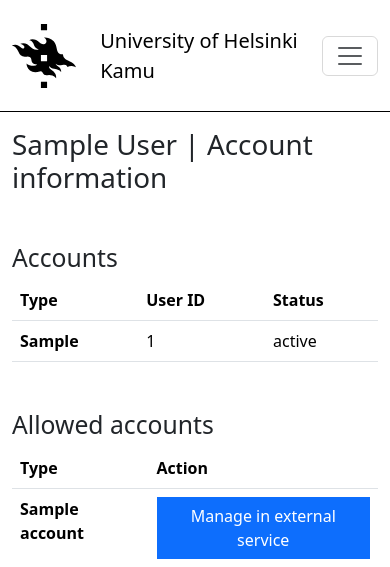
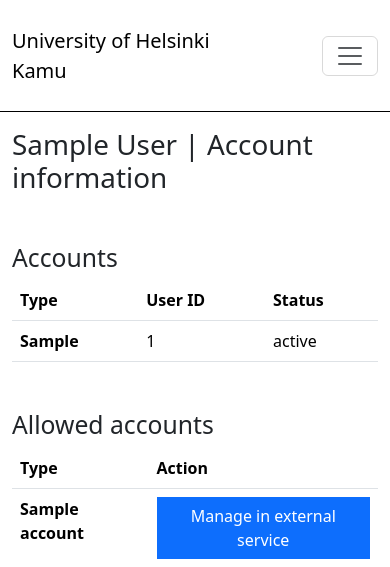
Before and after one commit to UniversityofHelsinki/kamu, a Django app: template kamu/templates/account/account_list.html in a window 390 px wide. Shown: the top 567 px of the page. Run offline with Django 4.2, Linux system fonts and the light colour scheme; the template is opened without the code that fills it: most values are stand-ins (such as "Sample title", 1, 10 or a date in 2020); parts of the project's set-up code (start-up, migrations or seed data) failed here and were passed over; some libraries are stand-ins or nearby versions.

Commit message:
Hide logo on small screens
Prevents menu wrapping on narrow screens.

```diff
--- a/kamu/templates/base.html
+++ b/kamu/templates/base.html
@@ -15,7 +15,7 @@
 <body>
 <nav class="navbar navbar-expand-lg">
   <div class="container-fluid">
-    <a class="navbar-brand" href="{% url 'front-page' %}" aria-label="{% trans "Go to Kamu front page" %}"><svg viewBox="0 0 1000 1000" height="64" width="64"><path d="M452 0h96v97h-96V0zm0 903h96v97h-96v-97zm380-358q-32-20-38-74-25 3-44-3-28-10-40-42-6-13-12-47t-13-52q-12-32-33-56-33-35-74-50-37-14-78-11 30 19 37 46 6 23-7 41t-36 19-42-12q-8-5-35-27-22-18-40-26-26-12-58-12-25 0-51 13 24 3 40 16 13 12 24 32 3 7 16 39 10 23 27 36t44 22q-13 6-38 6-29 0-55-15-20-11-45-36t-43-36q-28-16-61-16-16 0-29 4t-19 9q23 3 42 14 23 15 23 34 0 11-7 17t-19 5-23-12q-18-20-43-33t-54-12q-13 0-26 3T0 339q34 5 58 28t45 72q15 35 33 51 24 23 64 23 5 0 29-3 20-2 31 0 17 2 27 13 9 8 12 21 2 6 5 23 2 15 6 23 10 21 28 31 21 11 56 11-19 19-54 21-32 2-65-9t-49-28q2 46 25 80 25 37 68 50 49 14 113-4 18-5 30-1t19 24q16 41 71 35 48-5 79 6t59 42q8-81-77-135-15-9-23-19-6-8-9-19l-4-17q16 18 38 28 17 8 43 14 82 10 110 52 2-23-6-42-6-15-19-29-10-10-26-22-19-15-23-18-11-10-13-18 19 12 36 17t38 5q7-1 27-6t31-4q16 0 28 7 15 9 27 29 29-18 68-15 35 3 64 21-12-30-34-52-17-18-44-33-12-7-47-23-28-14-43-24zm-284 36h-96v-97h96v97z"></path></svg></a>
+    <a class="navbar-brand d-none d-sm-block" href="{% url 'front-page' %}" aria-label="{% trans "Go to Kamu front page" %}"><svg viewBox="0 0 1000 1000" height="64" width="64"><path d="M452 0h96v97h-96V0zm0 903h96v97h-96v-97zm380-358q-32-20-38-74-25 3-44-3-28-10-40-42-6-13-12-47t-13-52q-12-32-33-56-33-35-74-50-37-14-78-11 30 19 37 46 6 23-7 41t-36 19-42-12q-8-5-35-27-22-18-40-26-26-12-58-12-25 0-51 13 24 3 40 16 13 12 24 32 3 7 16 39 10 23 27 36t44 22q-13 6-38 6-29 0-55-15-20-11-45-36t-43-36q-28-16-61-16-16 0-29 4t-19 9q23 3 42 14 23 15 23 34 0 11-7 17t-19 5-23-12q-18-20-43-33t-54-12q-13 0-26 3T0 339q34 5 58 28t45 72q15 35 33 51 24 23 64 23 5 0 29-3 20-2 31 0 17 2 27 13 9 8 12 21 2 6 5 23 2 15 6 23 10 21 28 31 21 11 56 11-19 19-54 21-32 2-65-9t-49-28q2 46 25 80 25 37 68 50 49 14 113-4 18-5 30-1t19 24q16 41 71 35 48-5 79 6t59 42q8-81-77-135-15-9-23-19-6-8-9-19l-4-17q16 18 38 28 17 8 43 14 82 10 110 52 2-23-6-42-6-15-19-29-10-10-26-22-19-15-23-18-11-10-13-18 19 12 36 17t38 5q7-1 27-6t31-4q16 0 28 7 15 9 27 29 29-18 68-15 35 3 64 21-12-30-34-52-17-18-44-33-12-7-47-23-28-14-43-24zm-284 36h-96v-97h96v97z"></path></svg></a>
     <a class="navbar-brand" href="{% url 'front-page' %}" aria-label="{% trans "University of Helsinki Kamu front page" %}">{% trans "University of Helsinki" %}<br/>{% trans "Kamu" %}</a>
     <button class="navbar-toggler" type="button" data-bs-toggle="collapse" data-bs-target="#navbarMain" aria-controls="navbarMain" aria-label="{% trans "Toggle navigation" %}">
       <span class="navbar-toggler-icon"></span>
```
